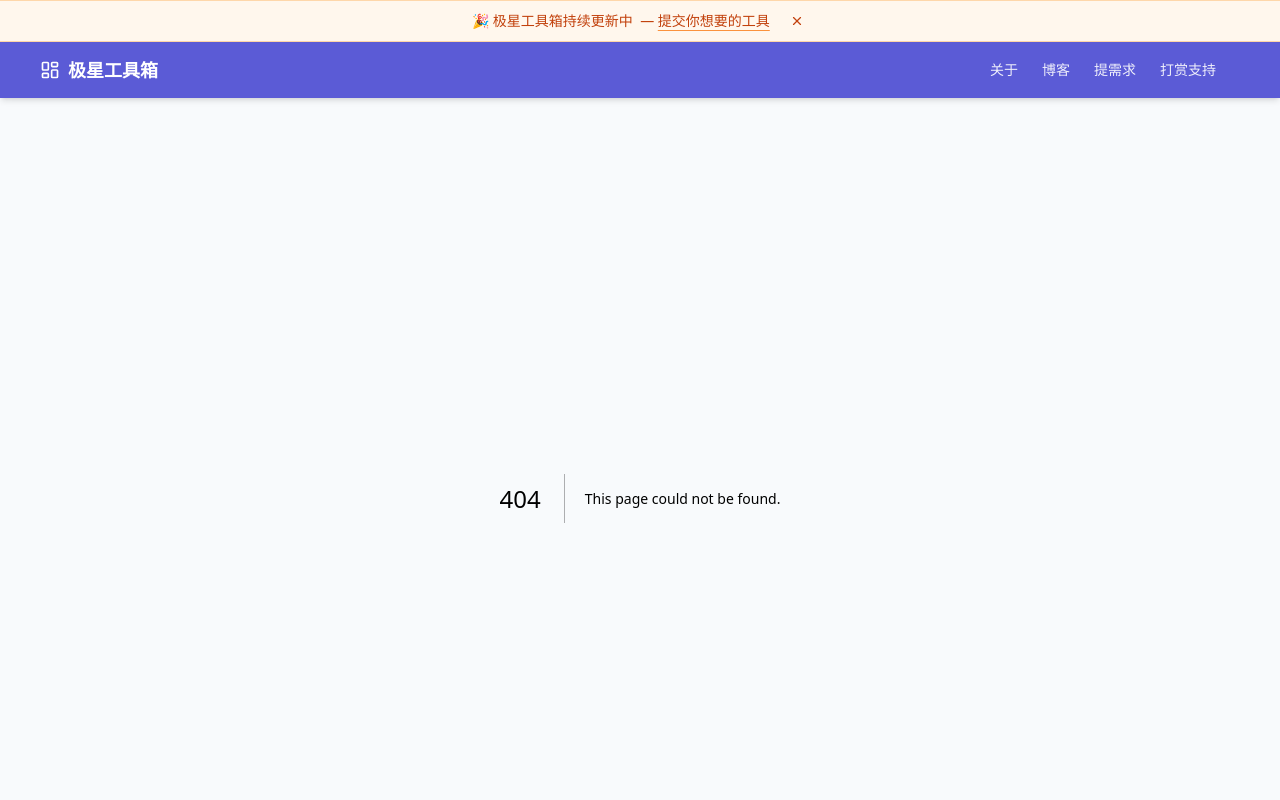
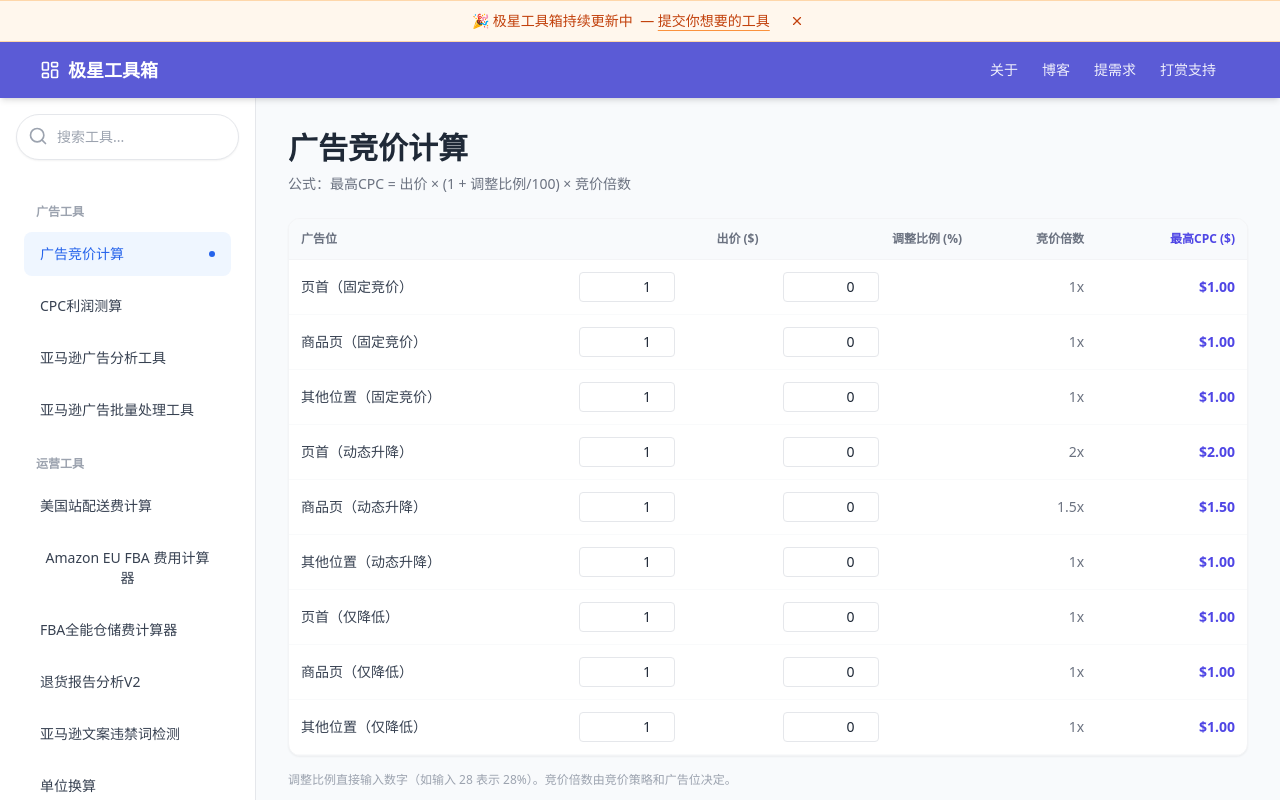
Before and after one commit to JasonZPP/jixing-toolbox, a Next.js app: page /functionality/ad-calc in a window 1280 px wide. Before the commit this address had no page. Shown: the top 800 px of the page. Built offline with nearby package versions, Linux system fonts and the light colour scheme.

Commit message:
feat: add ad-calc tool with bid calculation

```diff
--- /dev/null
+++ b/app/functionality/ad-calc/page.tsx
@@ -0,0 +1,79 @@
+'use client'
+import { useState } from 'react'
+import ToolLayout from '@/components/ToolLayout'
+import { calcMaxCpc, MULTIPLIERS } from '@/lib/calc/ad-calc'
+
+type Strategy = 'fixed' | 'updown' | 'downonly'
+type Position = 'top' | 'product' | 'rest'
+
+interface Row {
+  strategy: Strategy
+  position: string
+  label: string
+  bid: number
+  percentage: number
+}
+
+const INITIAL_ROWS: Row[] = [
+  { strategy: 'fixed',    position: 'top',     label: '页首（固定竞价）',     bid: 1.0, percentage: 0 },
+  { strategy: 'fixed',    position: 'product',  label: '商品页（固定竞价）',   bid: 1.0, percentage: 0 },
+  { strategy: 'fixed',    position: 'rest',     label: '其他位置（固定竞价）', bid: 1.0, percentage: 0 },
+  { strategy: 'updown',   position: 'top',      label: '页首（动态升降）',     bid: 1.0, percentage: 0 },
+  { strategy: 'updown',   position: 'product',  label: '商品页（动态升降）',   bid: 1.0, percentage: 0 },
+  { strategy: 'updown',   position: 'rest',     label: '其他位置（动态升降）', bid: 1.0, percentage: 0 },
+  { strategy: 'downonly', position: 'top',      label: '页首（仅降低）',       bid: 1.0, percentage: 0 },
+  { strategy: 'downonly', position: 'product',  label: '商品页（仅降低）',     bid: 1.0, percentage: 0 },
+  { strategy: 'downonly', position: 'rest',     label: '其他位置（仅降低）',   bid: 1.0, percentage: 0 },
+]
+
+export default function AdCalcPage() {
+  const [rows, setRows] = useState(INITIAL_ROWS)
+
+  const update = (i: number, field: 'bid' | 'percentage', val: string) => {
+    setRows(prev => prev.map((r, idx) => idx === i ? { ...r, [field]: parseFloat(val) || 0 } : r))
+  }
+
+  return (
+    <ToolLayout title="广告竞价计算" description="公式：最高CPC = 出价 × (1 + 调整比例/100) × 竞价倍数">
+      <div className="bg-white rounded-xl border border-gray-100 shadow-sm overflow-x-auto">
+        <table className="w-full text-sm">
+          <thead>
+            <tr className="border-b border-gray-100 bg-slate-50 text-gray-500 text-xs uppercase">
+              <th className="p-3 text-left">广告位</th>
+              <th className="p-3 text-right">出价 ($)</th>
+              <th className="p-3 text-right">调整比例 (%)</th>
+              <th className="p-3 text-right">竞价倍数</th>
+              <th className="p-3 text-right font-bold text-indigo-600">最高CPC ($)</th>
+            </tr>
+          </thead>
+          <tbody>
+            {rows.map((row, i) => {
+              const multiplier = MULTIPLIERS[row.strategy][row.position as Position] ?? 1
+              const maxCpc = calcMaxCpc({ bid: row.bid, percentage: row.percentage, multiplier })
+              return (
+                <tr key={i} className="border-b border-gray-50 hover:bg-slate-50">
+                  <td className="p-3 text-gray-700">{row.label}</td>
+                  <td className="p-3">
+                    <input type="number" min="0" step="0.01" value={row.bid}
+                      onChange={e => update(i, 'bid', e.target.value)}
+                      className="w-24 text-right border border-gray-200 rounded px-2 py-1 focus:outline-none focus:ring-1 focus:ring-indigo-400" />
+                  </td>
+                  <td className="p-3">
+                    <input type="number" min="0" step="1" value={row.percentage}
+                      onChange={e => update(i, 'percentage', e.target.value)}
+                      className="w-24 text-right border border-gray-200 rounded px-2 py-1 focus:outline-none focus:ring-1 focus:ring-indigo-400" />
+                  </td>
+                  <td className="p-3 text-right text-gray-500">{multiplier}x</td>
+                  <td className="p-3 text-right font-bold text-indigo-600">${maxCpc.toFixed(2)}</td>
+                </tr>
+              )
+            })}
+          </tbody>
+        </table>
+      </div>
+      <p className="mt-4 text-xs text-gray-400">
+        调整比例直接输入数字（如输入 28 表示 28%）。竞价倍数由竞价策略和广告位决定。
+      </p>
+    </ToolLayout>
+  )
+}
--- /dev/null
+++ b/lib/calc/ad-calc.ts
@@ -0,0 +1,28 @@
+export interface AdCalcInput {
+  bid: number
+  percentage: number
+  multiplier: number
+}
+
+export function calcMaxCpc({ bid, percentage, multiplier }: AdCalcInput): number {
+  return bid * (1 + percentage / 100) * multiplier
+}
+
+export interface AdRow {
+  position: string
+  strategy: 'fixed' | 'updown' | 'downonly'
+  bid: number
+  percentage: number
+  multiplier: number
+}
+
+export function calcRow(row: AdRow) {
+  const newCpc = calcMaxCpc({ bid: row.bid, percentage: row.percentage, multiplier: row.multiplier })
+  return { ...row, newCpc }
+}
+
+export const MULTIPLIERS: Record<string, Record<string, number>> = {
+  fixed:    { top: 1, product: 1, rest: 1 },
+  updown:   { top: 2, product: 1.5, rest: 1 },
+  downonly: { top: 1, product: 1,   rest: 1 },
+}
```
Also changed, not shown: 1 other file (tests, documents, lock files or other folders).
